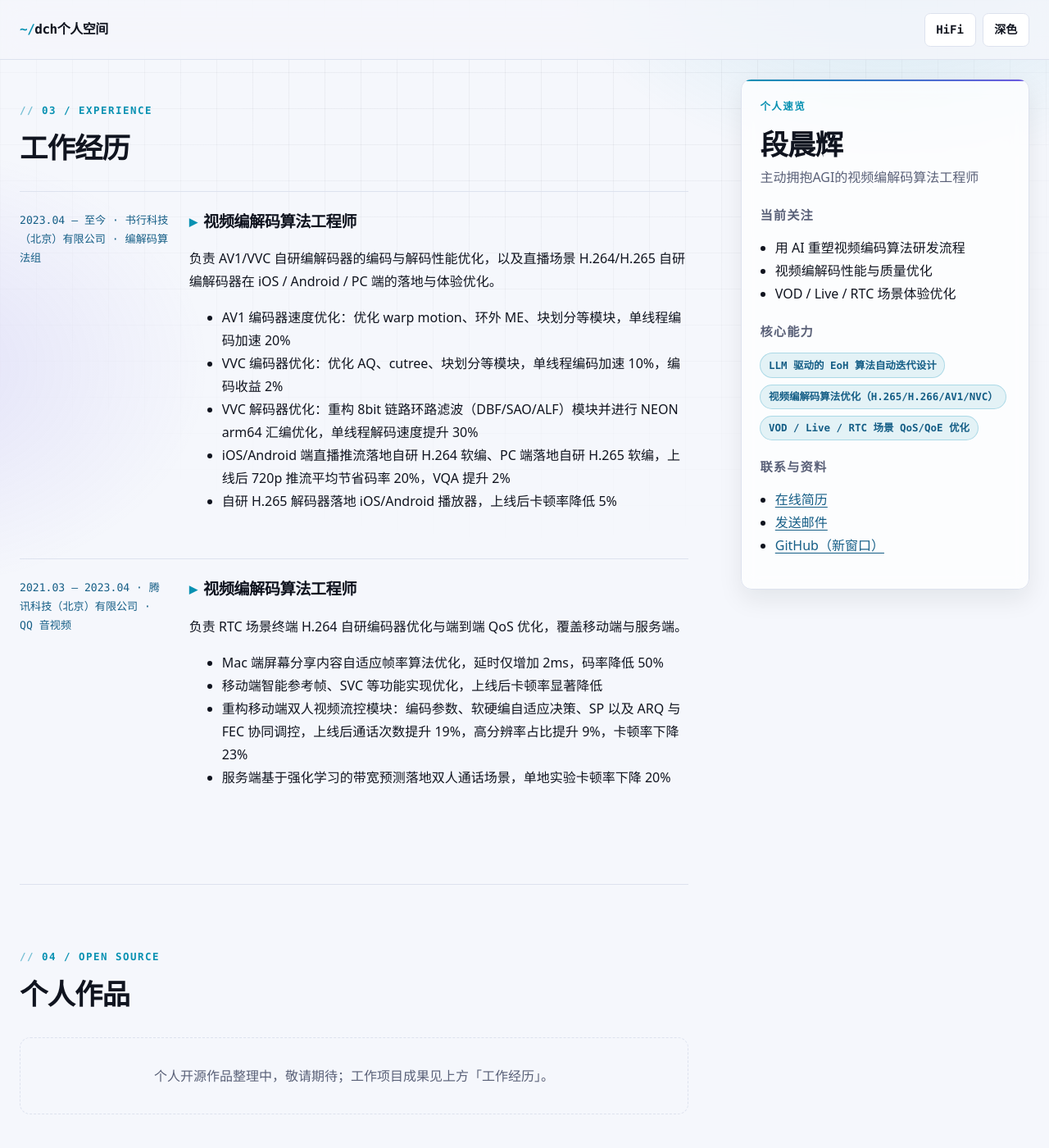
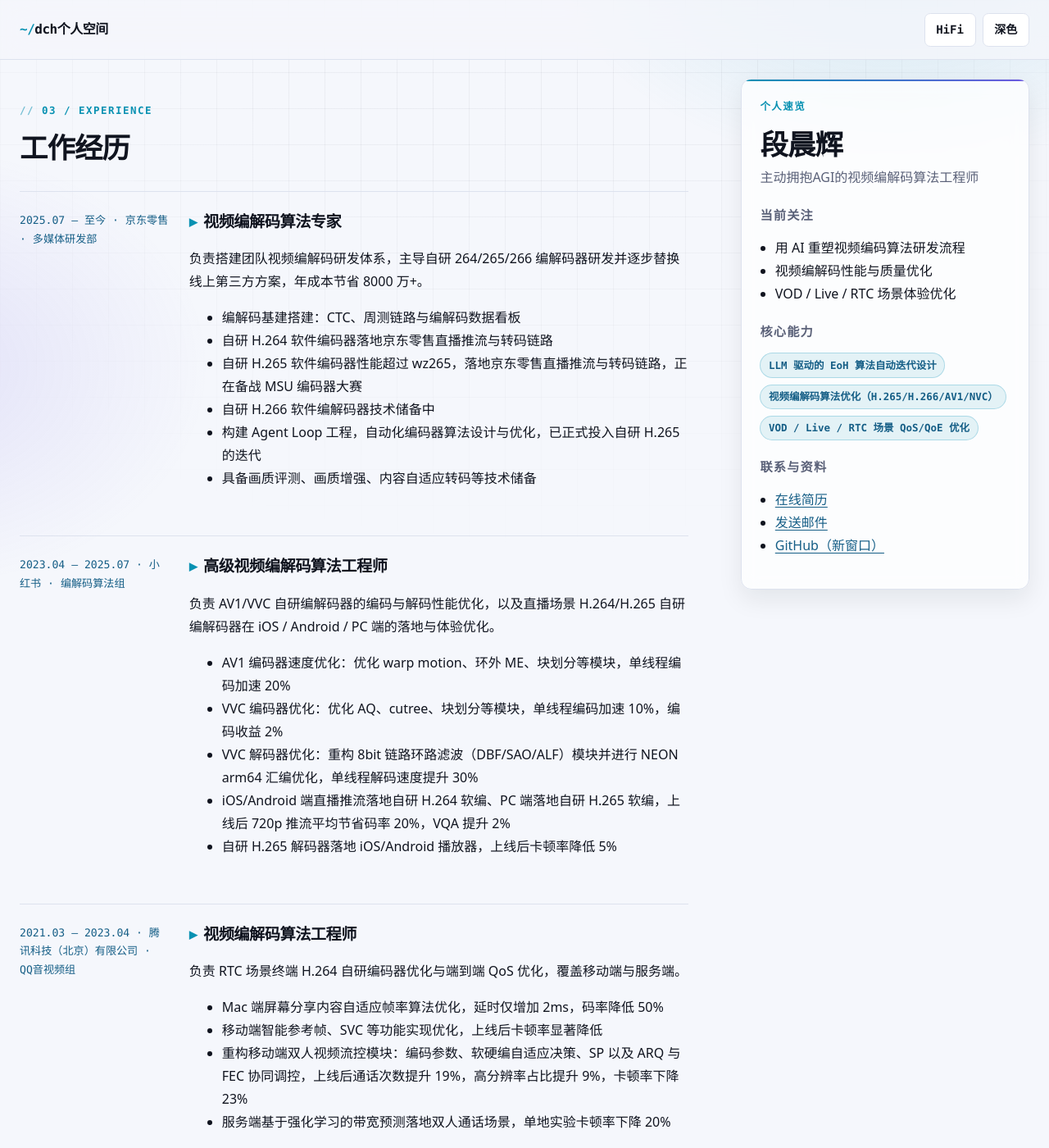
Before and after one commit to bitchenhui/bitchenhui.github.io, a Jekyll site: the page built from index.html, in a window 1280 px wide and 1400 px high, scrolled down 1187 px. Shown: the whole window at 82% size. Built offline with Jekyll 4.4.1, drawn with Linux system fonts in a browser that asks for light colours; some of the changed text lies outside the part shown.

Commit message:
feat: portfolio-style covers for personal works
- Full-bleed 16:9 cover with hover zoom on project cards
- Drop placeholder repo links; document cover workflow in data comments
- Polish new JD experience entry (fix start year to 2025.07) and copy
- Reserve assets/img/works/ for work screenshots

```diff
--- a/_data/experience.yml
+++ b/_data/experience.yml
@@ -1,8 +1,20 @@
 # 每段经历一条。必填：period / role / summary / highlights。
 # 可选字段：org —— 公司或团队名称；location —— 工作地点。
-- period: "2023.04 – 至今"
-  org: "书行科技（北京）有限公司 · 编解码算法组"
-  role: "视频编解码算法工程师"
+- period: "2025.07 – 至今"
+  org: "京东零售 · 多媒体研发部"
+  role: "视频编解码算法专家"
+  summary: "负责搭建团队视频编解码研发体系，主导自研 264/265/266 编解码器研发并逐步替换线上第三方方案，年成本节省 8000 万+。"
+  highlights:
+    - "编解码基建搭建：CTC、周测链路与编解码数据看板"
+    - "自研 H.264 软件编码器落地京东零售直播推流与转码链路"
+    - "自研 H.265 软件编码器性能超过 wz265，落地京东零售直播推流与转码链路，正在备战 MSU 编码器大赛"
+    - "自研 H.266 软件编解码器技术储备中"
+    - "构建 Agent Loop 工程，自动化编码器算法设计与优化，已正式投入自研 H.265 的迭代"
+    - "具备画质评测、画质增强、内容自适应转码等技术储备"
+
+- period: "2023.04 – 2025.07"
+  org: "小红书 · 编解码算法组"
+  role: "高级视频编解码算法工程师"
   summary: "负责 AV1/VVC 自研编解码器的编码与解码性能优化，以及直播场景 H.264/H.265 自研编解码器在 iOS / Android / PC 端的落地与体验优化。"
   highlights:
     - "AV1 编码器速度优化：优化 warp motion、环外 ME、块划分等模块，单线程编码加速 20%"
@@ -12,7 +24,7 @@
     - "自研 H.265 解码器落地 iOS/Android 播放器，上线后卡顿率降低 5%"
 
 - period: "2021.03 – 2023.04"
-  org: "腾讯科技（北京）有限公司 · QQ 音视频"
+  org: "腾讯科技（北京）有限公司 · QQ音视频组"
   role: "视频编解码算法工程师"
   summary: "负责 RTC 场景终端 H.264 自研编码器优化与端到端 QoS 优化，覆盖移动端与服务端。"
   highlights:
--- a/_data/honors.yml
+++ b/_data/honors.yml
@@ -1,4 +1,3 @@
 # 荣誉与专利等可公开条目。
 - "撰写并授权 20+ 篇视频领域国内发明专利"
-- "腾讯 QQ 音视频在职期间 2 次获评优秀员工"
-- "小红书在职期间绩效连续获评优秀"
+- "腾讯/小红书在职期间多次获评优秀员工"
--- a/_data/projects.yml
+++ b/_data/projects.yml
@@ -1,11 +1,45 @@
-# 个人作品 / 开源项目，按展示顺序添加。发布后项目卡片会同时出现在首页和简历页。
-# 当前为空列表（[]），首页与简历页显示「整理中」空状态；添加条目后自动渲染卡片。
-[]
+# 个人作品，按展示顺序添加。发布后作品卡片会同时出现在首页和简历页。
 # 必填：title / description / stack。
-# 可选字段：period（时间）、highlights（成果列表）、cover（assets/img/ 下的封面图）、
-#           project_url（在线演示）、repository_url（代码仓库，建议必填——有链接才有说服力）。
-# 示例：
-# - title: "编码实验管理小工具"
-#   description: "用于管理编码器实验配置、对比 BD-rate 结果并生成报告的命令行工具。"
-#   stack: [Python, CLI]
-#   repository_url: "https://github.com/bitchenhui/your-repo"
+# 可选字段：
+#   period          —— 时间范围，如 "2024.03 – 至今"
+#   highlights      —— 量化成果列表
+#   cover           —— 作品截图（强烈建议放）：图片放入 assets/img/works/ 后填
+#                      "/assets/img/works/文件名.png"；也支持外部图片 URL。
+#                      没有链接时，一张真实截图就是作品最有说服力的展示。
+#   project_url     —— 在线演示 / 介绍页链接（可选，留空则不显示按钮）
+#   repository_url  —— 代码仓库链接（可选，留空则不显示按钮）
+- title: "编码端 CTC 工具和集群"
+  description: "用于管理编码器实验配置、对比 BD-rate 结果并生成报告的命令行工具与集群。"
+  stack:
+    - Python
+    - CLI
+  cover: ""
+  project_url: ""
+  repository_url: ""
+
+- title: "视频码流分析软件"
+  description: "面向编解码算法同学的码流分析工具：线上高效定位算法问题、查看视频码流信息，支持多种视频格式。"
+  stack:
+    - Python
+    - CLI
+  cover: ""
+  project_url: ""
+  repository_url: ""
+
+- title: "agent-codec autoloop 系统"
+  description: "编码器 Agent：驱动 LLM 自动化设计与迭代编码算法，持续优化编码器性能。"
+  stack:
+    - Python
+    - CLI
+  cover: ""
+  project_url: ""
+  repository_url: ""
+
+- title: "核心编码器性能"
+  description: "自研 265/266 编解码器的性能跟踪与对齐。"
+  stack:
+    - Python
+    - CLI
+  cover: ""
+  project_url: ""
+  repository_url: ""
--- a/_includes/project-card.html
+++ b/_includes/project-card.html
@@ -3,7 +3,7 @@
 {% assign cover = include.project.cover | default: "" | strip %}
 <article class="card project-card">
   {% if cover != "" %}
-    <img class="project-card__cover" src="{{ cover | relative_url }}" alt="{{ include.project.title | escape }} 项目封面" loading="lazy">
+    <img class="project-card__cover" src="{{ cover | relative_url }}" alt="{{ include.project.title | escape }} 作品截图" loading="lazy">
   {% endif %}
   {% assign project_period = include.project.period | default: "" | strip %}
   {% if project_period != "" %}<p class="card-meta">{{ project_period | escape }}</p>{% endif %}
--- a/assets/css/main.scss
+++ b/assets/css/main.scss
@@ -320,13 +320,18 @@
 .card-action { margin-top: 1.25rem; font-weight: 700; }
 .contact-section p { max-width: var(--reading); }
 
+/* 作品封面：卡片顶部通栏、16:9 裁切，悬停轻微放大，构成作品集主视觉。 */
 .project-card__cover {
-  width: 100%;
-  height: auto;
-  margin-bottom: 1rem;
-  border: 1px solid var(--line);
-  border-radius: calc(var(--radius) - 0.25rem);
+  display: block;
+  width: calc(100% + 2.8rem);
+  margin: -1.4rem -1.4rem 1.1rem;
+  aspect-ratio: 16 / 9;
+  object-fit: cover;
+  border: 0;
+  border-bottom: 1px solid var(--line);
+  transition: transform 0.35s ease;
 }
+.project-card:hover .project-card__cover { transform: scale(1.035); }
 .project-card__highlights { padding-left: 1.15rem; color: var(--muted); }
 .project-card__highlights li::marker { color: var(--accent); }
 
```
Also changed, not shown: README.md.
